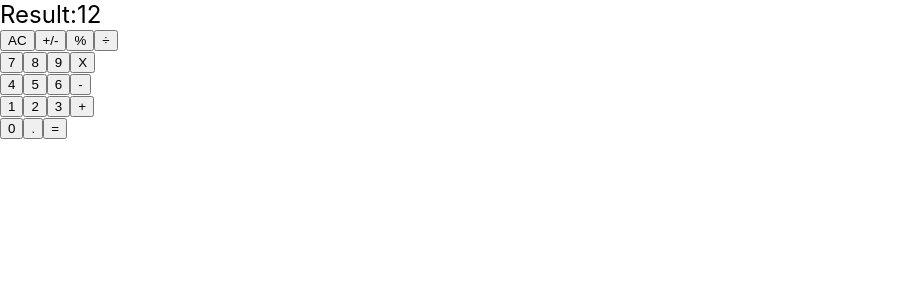
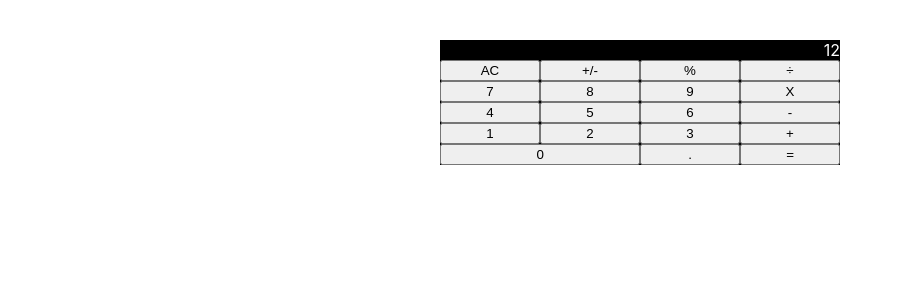
Before and after one commit to m15e/react-calculator, a React (Create React App) app: page / in a window 1280 px wide. Shown: the top 300 px of the page, without its empty margins (0-903 px from the left). Built offline with nearby package versions, Linux system fonts and the light colour scheme.

Commit message:
ADD initial styling to components

```diff
--- a/public/index.html
+++ b/public/index.html
@@ -20,7 +20,7 @@
       work correctly both with client-side routing and a non-root public URL.
       Learn how to configure a non-root public URL by running `npm run build`.
     -->
-  <title>React App</title>
+  <title>React Calculator</title>
 </head>
 
 <body>
--- a/src/App.css
+++ b/src/App.css
@@ -33,3 +33,26 @@ img {
   max-width: 100%;
   height: auto;
 }
+
+.App {
+  width: 400px;
+  margin: 5vh auto;
+  background-color: #000;
+}
+
+.display {
+  color: #fff;
+  text-align: right;
+}
+
+.btn-group {
+  display: flex;
+}
+
+.btn-group button {
+  width: 100%;
+}
+
+.btn-group:last-of-type button:first-of-type {
+  width: 215%;
+}
--- a/src/components/Display.js
+++ b/src/components/Display.js
@@ -3,11 +3,10 @@ import PropTypes from 'prop-types';
 const Display = props => {
   const { result } = props;
   return (
-    <div>
-      <h2>
-        Result:
+    <div className="display">
+      <span className="display-content">
         {result}
-      </h2>
+      </span>
     </div>
   );
 };
```
Also changed, not shown: public/manifest.json, 1 other file (tests, documents, lock files or other folders).
